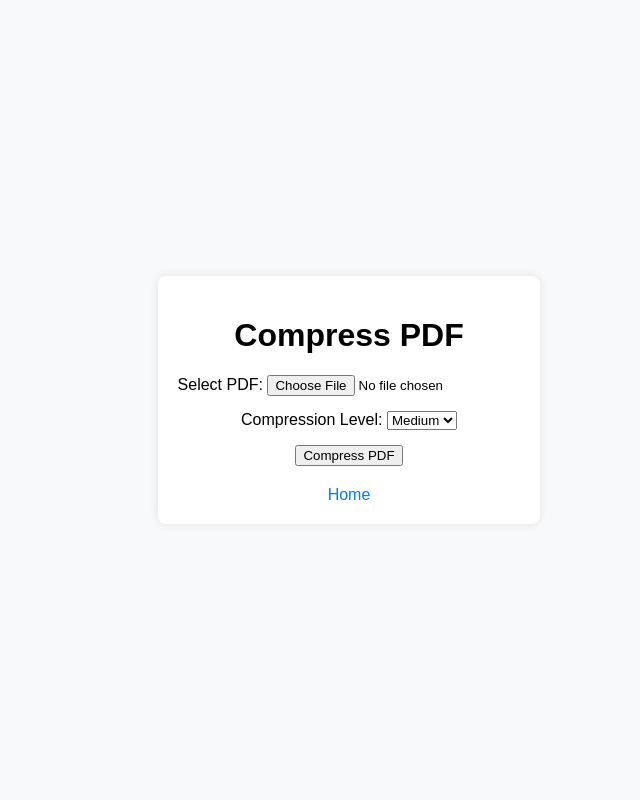
After one commit to venom-xd/my_youtube_tags_app, a Flask app: page /compress in a window 1280 px wide. The commit adds this page. Shown: the whole page, without its empty margins (291-931 px from the left). Run offline with Flask 3, Linux system fonts and the light colour scheme.

Commit message:
pdf compress added

```diff
--- a/app.py
+++ b/app.py
@@ -1,8 +1,12 @@
-from flask import Flask, request, render_template, jsonify
-from YoutubeTags import videotags
+from flask import Flask, request, render_template, jsonify, send_file, url_for
 import random
 import logging
 from logging.handlers import RotatingFileHandler
+import aspose.pdf as ap
+import io
+import tempfile
+import os
+from YoutubeTags import videotags
 
 app = Flask(__name__)
 
@@ -25,6 +29,92 @@ def shuffle_tags():
     random.shuffle(tags)
     return jsonify(tags)
 
+@app.route('/compress', methods=['GET', 'POST'])
+def compress_pdf():
+    if request.method == 'POST':
+        if 'pdf' not in request.files:
+            return "No file part"
+
+        file = request.files['pdf']
+
+        if file.filename == '':
+            return "No selected file"
+
+        if file and file.filename.lower().endswith('.pdf'):
+            input_pdf = file.read()
+            compression_mode = request.form.get('compression', 'medium')
+
+            # Get input PDF size
+            input_size_kb = len(input_pdf) / 1024
+
+            # Compress the PDF
+            compressed_pdf, output_filename = compress_pdf_bytes(input_pdf, compression_mode)
+
+            # Get output PDF size
+            output_size_kb = len(compressed_pdf) / 1024
+            compressed_kb = input_size_kb - output_size_kb
+
+            # Create a temporary file for the compressed PDF
+            temp_file = tempfile.NamedTemporaryFile(delete=False, suffix=".pdf")
+            temp_file.write(compressed_pdf)
+            temp_file.flush()  # Ensure all data is written to the file
+            temp_file.close()
+
+            file_url = url_for('download_file', filename=os.path.basename(temp_file.name))
+
+            return render_template(
+                'result.html',
+                file_url=file_url,
+                input_size=f"{input_size_kb:.2f} KB",
+                output_size=f"{output_size_kb:.2f} KB",
+                compressed_size=f"{compressed_kb:.2f} KB"
+            )
+
+        return "Invalid file type"
+
+    return render_template('pdfcompressor.html')
+
+@app.route('/download/<filename>')
+def download_file(filename):
+    return send_file(os.path.join(tempfile.gettempdir(), filename), as_attachment=True, download_name=filename, mimetype='application/pdf')
+
+def compress_pdf_bytes(pdf_bytes, compression_mode):
+    """Compress PDF using Aspose.PDF based on compression mode"""
+    try:
+        pdf_document = ap.Document(io.BytesIO(pdf_bytes))
+
+        # Create an object of OptimizationOptions class
+        pdfoptimizeOptions = ap.optimization.OptimizationOptions()
+
+        # Set image compression options based on the selected mode
+        if compression_mode == 'low':
+            pdfoptimizeOptions.image_compression_options.image_quality = 100
+        elif compression_mode == 'medium':
+            pdfoptimizeOptions.image_compression_options.image_quality = 50
+        elif compression_mode == 'high':
+            pdfoptimizeOptions.image_compression_options.image_quality = 20
+        else:
+            pdfoptimizeOptions.image_compression_options.image_quality = 50  # Default to medium
+
+        # Enable image compression
+        pdfoptimizeOptions.image_compression_options.compress_images = True
+
+        # Compress PDF
+        pdf_document.optimize_resources(pdfoptimizeOptions)
+
+        # Save to a byte stream
+        output_stream = io.BytesIO()
+        pdf_document.save(output_stream)
+        output_stream.seek(0)
+
+        # Create output filename with prefix
+        output_filename = f"{compression_mode}_compressed.pdf"
+
+        return output_stream.getvalue(), output_filename
+    except Exception as e:
+        print(f"Error compressing PDF: {e}")
+        return b"", "compressed.pdf"
+
 if __name__ == '__main__':
     handler = RotatingFileHandler('app.log', maxBytes=10000, backupCount=1)
     handler.setLevel(logging.INFO)
--- /dev/null
+++ b/templates/pdfcompressor.html
@@ -0,0 +1,60 @@
+<!DOCTYPE html>
+<html lang="en">
+<head>
+    <meta charset="UTF-8">
+    <title>PDF Compressor</title>
+    <style>
+        body {
+            font-family: Arial, sans-serif;
+            display: flex;
+            justify-content: center;
+            align-items: center;
+            height: 100vh;
+            margin: 0;
+            background-color: #f8f9fa;
+        }
+        .container {
+            text-align: center;
+            background: #fff;
+            padding: 20px;
+            box-shadow: 0 0 10px rgba(0, 0, 0, 0.1);
+            border-radius: 8px;
+        }
+        .form-group {
+            margin: 15px 0;
+        }
+        .home-link {
+            display: block;
+            margin-top: 20px;
+            color: #007BFF;
+            text-decoration: none;
+        }
+        .home-link:hover {
+            text-decoration: underline;
+        }
+    </style>
+</head>
+<body>
+    <div class="container">
+        <h1>Compress PDF</h1>
+        <form action="/compress" method="post" enctype="multipart/form-data">
+            <div class="form-group">
+                <label for="pdf">Select PDF:</label>
+                <input type="file" name="pdf" id="pdf" accept="application/pdf" required>
+            </div>
+            <div class="form-group">
+                <label for="compression">Compression Level:</label>
+                <select name="compression" id="compression">
+                    <option value="low">Low</option>
+                    <option value="medium" selected>Medium</option>
+                    <option value="high">High</option>
+                </select>
+            </div>
+            <div class="form-group">
+                <button type="submit">Compress PDF</button>
+            </div>
+        </form>
+        <a href="/" class="home-link">Home</a>
+    </div>
+</body>
+</html>
```
Also changed, not shown: templates/extractor.html (+10 -0 lines), templates/index.html (+4 -3 lines), templates/result.html (added, +69 -0 lines).
